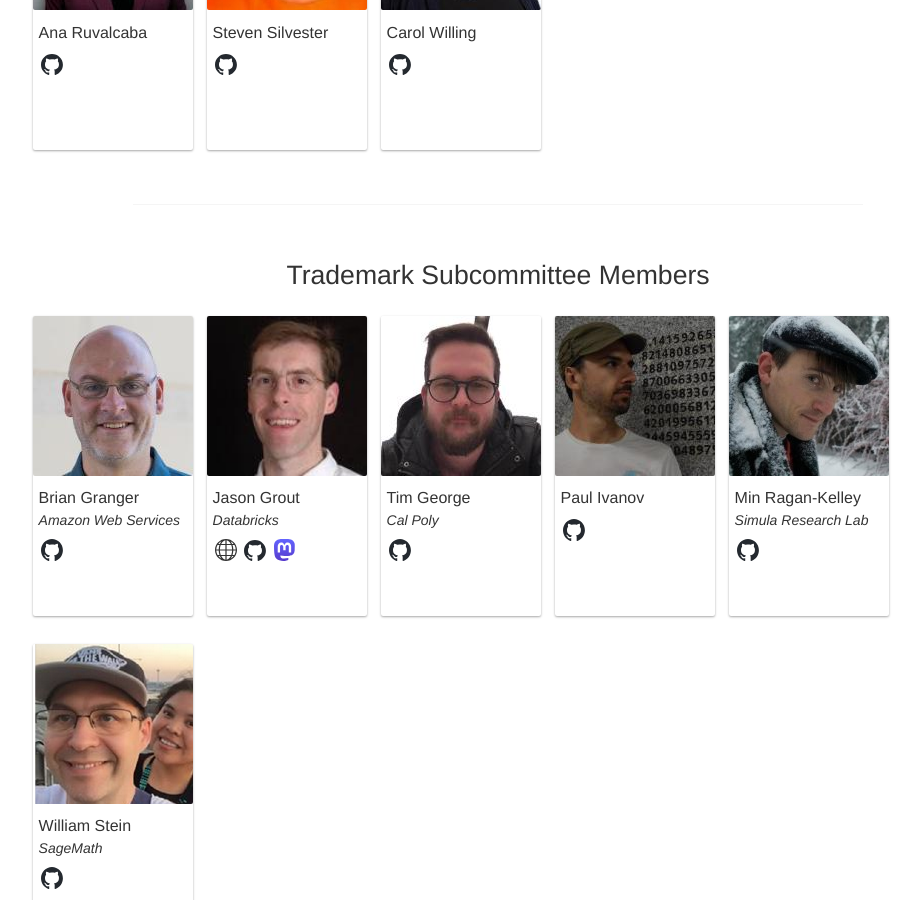
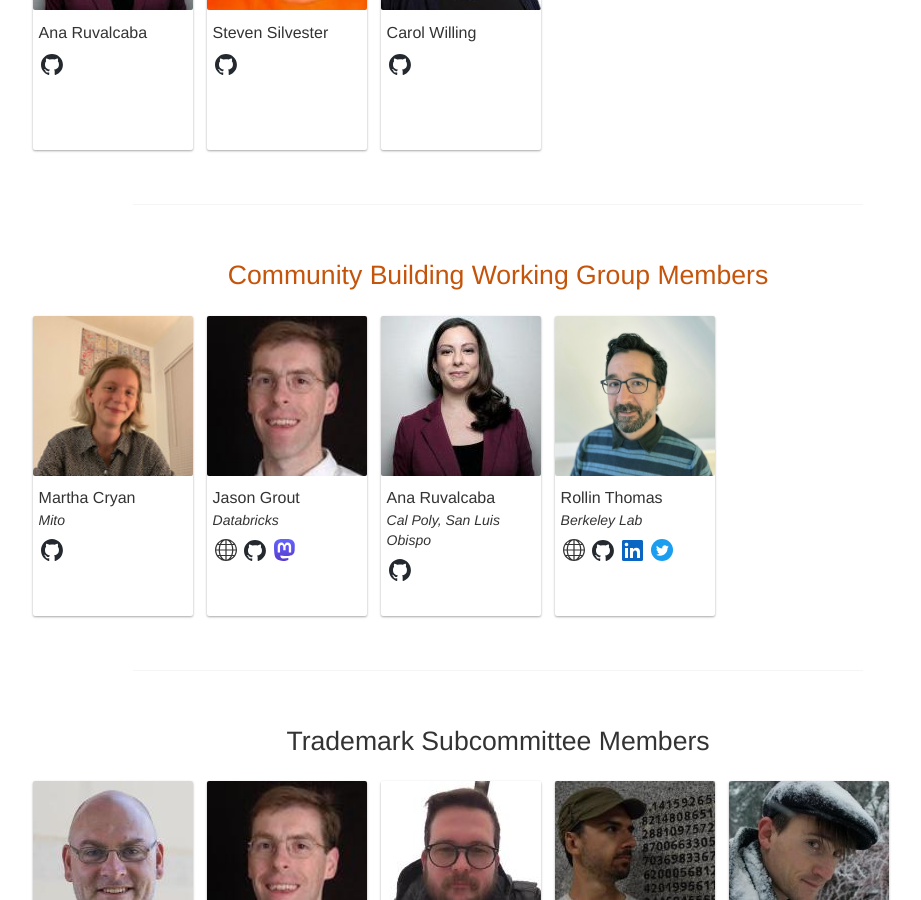
Before and after one commit to jupyter/jupyter.github.io, a Jekyll site: the page built from about.html, in a window 1280 px wide and 900 px high, scrolled down 7992 px. Shown: the whole window, without its empty margins (142-1063 px from the left). Built offline with Jekyll 4.4.1, drawn with Linux system fonts in a browser that asks for light colours; comment, search, counter and statistics services are not loaded.

Commit message:
Add Community Building Committee to About page (#730)

```diff
--- a/about.html
+++ b/about.html
@@ -447,6 +447,29 @@
     affiliation: SageMath
     gh_handle: williamstein
 
+community_building:
+- name: Martha Cryan
+  photo: Martha_Cryan.jpg
+  gh_handle: marthacryan
+  affiliation: Mito
+- name: Jason Grout
+  photo: JasonGrout.jpeg
+  affiliation: Databricks
+  gh_handle: jasongrout
+  mastodon: https://fosstodon.org/@jasongrout
+  personal: https://jasongrout.org/
+- name: Ana Ruvalcaba
+  photo: Ana_Ruvalcaba.jpg
+  affiliation: Cal Poly, San Luis Obispo
+  gh_handle: ruv7
+- name: Rollin Thomas
+  photo: Rollin_Thomas.jpg
+  linkedin: https://www.linkedin.com/in/rollin-thomas-507185b5/
+  personal: https://www.nersc.gov/about/nersc-staff/programming-environments-and-models/rollin-thomas/
+  gh_handle: rcthomas
+  twitter_handle: r_c_thomas
+  affiliation: Berkeley Lab
+
 sponsor_box:
   headline: Sponsors
   description: 'Project Jupyter receives direct funding from the following sources:'
@@ -705,6 +728,30 @@
 
   {% include hr.html %}
 
+    <!-- COMMUNITY COMMITTEE MEMBERS -->
+    <div class="content content--copy">
+        <h2 class="text-center"><a href="https://jupyter.org/governance/communitybuildingworkinggroup.html">Community Building Working Group Members</a></h2>
+    </div>
+
+    <div class="content content--wide">
+        <div class="biocard-wrapper">
+        {% for bio in page.community_building %}
+            {% include biocard.html
+                name=bio.name
+                photo=bio.photo
+                affiliation=bio.affiliation
+                personal=bio.personal
+                gh_handle=bio.gh_handle
+                linkedin=bio.linkedin
+                twitter_handle=bio.twitter_handle
+                mastodon=bio.mastodon
+            %}
+        {% endfor %}
+        </div>
+    </div>
+
+  {% include hr.html %}
+
     <!-- TRADEMARK MEMBERS -->
     <div class="content content--copy">
         <h2 class="text-center">Trademark Subcommittee Members</h2>
```
